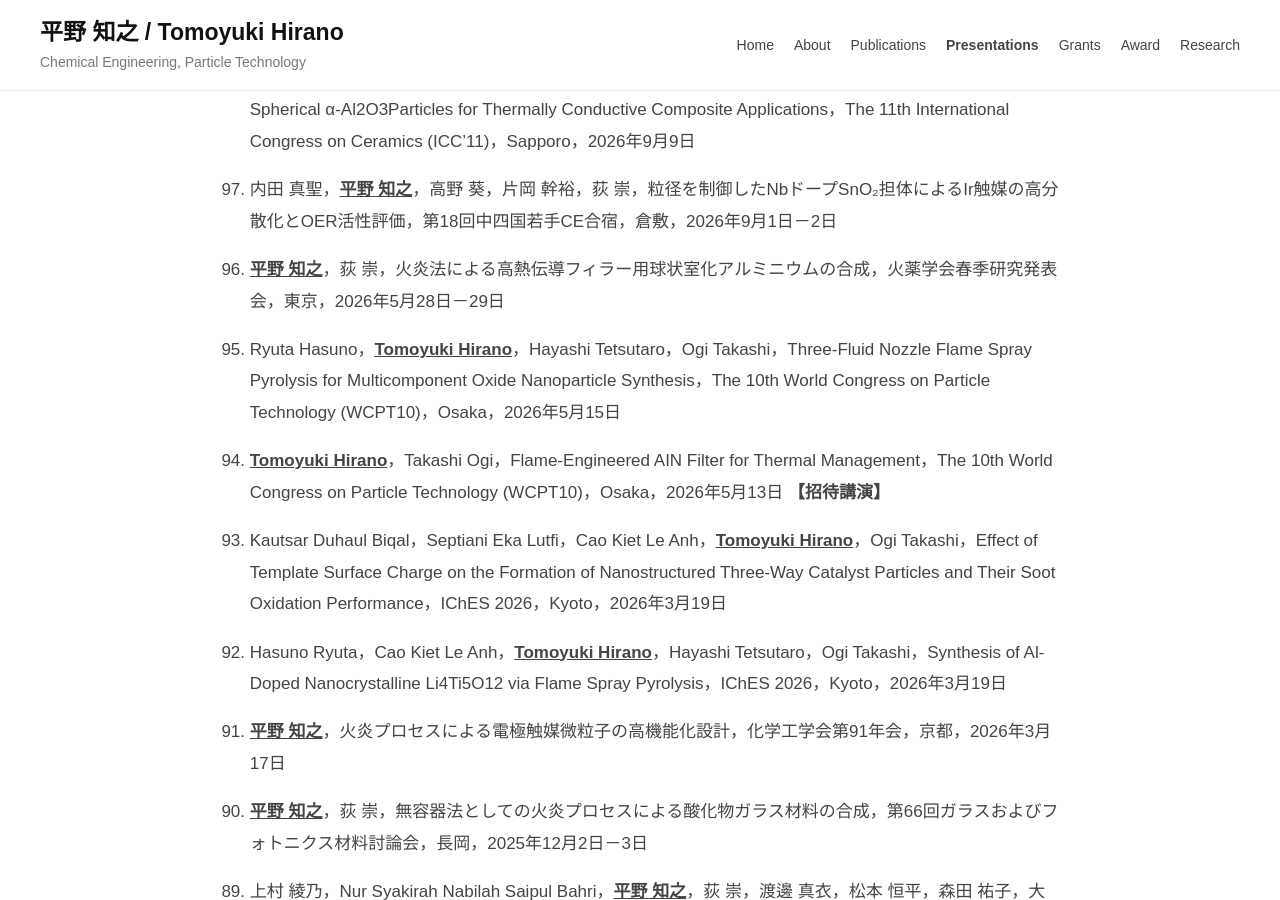
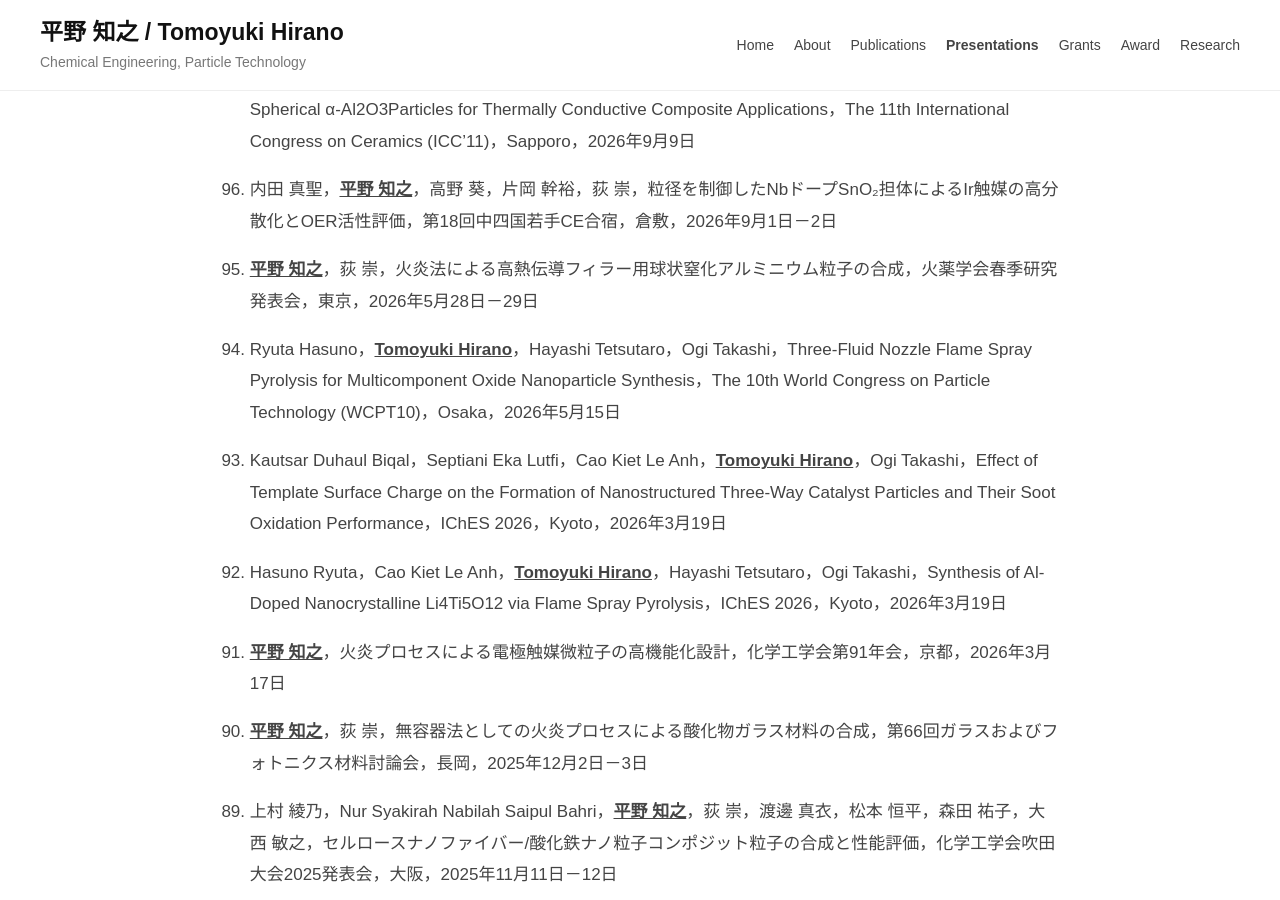
Before and after one commit to tomoyukihirano/tomoyukihirano.github.io, a Jekyll site: the page built from presentations.md, in a window 1280 px wide and 900 px high, scrolled down 1191 px. Built offline with Jekyll 4.4.1, drawn with Linux system fonts in a browser that asks for light colours; some of the changed lines change nothing that is shown.

Commit message:
Verify Japanese presentation title, withhold unverified WCPT10 wording, and fix duplicate record ID

```diff
--- a/_data/presentations/2026.yml
+++ b/_data/presentations/2026.yml
@@ -620,7 +620,7 @@ records:
       person_id: takashi-ogi
     presenter_position: 1
     presenter_evidence: first_listed_author_in_source
-    title_html: "火炎法による高熱伝導フィラー用球状室化アルミニウムの合成"
+    title_html: "火炎法による高熱伝導フィラー用球状窒化アルミニウム粒子の合成"
     conference: "火薬学会春季研究発表会"
     location: "東京"
     dates:
@@ -632,7 +632,16 @@ records:
       precision: conference_dates_as_recorded
     annotations:
       []
-  source_quality_note: "原典表記「室化アルミニウム」は要確認（変更せず保持）"
+  source_quality_note: "研究室一覧の誤記は原典記録に保持。公開題目は火薬学会の公式プログラムで確認した正式題目に修正。"
+  verification:
+    status: verified_against_official_program
+    checked_on: '2026-10-22'
+    source_url: "https://www.jes.or.jp/amr/amr26_sp.html"
+    presentation_number: '21'
+    verified_title: "火炎法による高熱伝導フィラー用球状窒化アルミニウム粒子の合成"
+    presentation_date: '2026-05-29'
+    conference_start: '2026-05-28'
+    conference_end: '2026-05-29'
 - id: pres-0095
   type: presentation
   year: 2026
@@ -687,6 +696,8 @@ records:
     annotations:
       []
 - id: pres-0094
+  public: false
+  publication_status: pending_title_verification
   type: presentation
   year: 2026
   source_order: 14
@@ -731,7 +742,13 @@ records:
       precision: conference_dates_as_recorded
     annotations:
     - 招待講演
-  source_quality_note: "原典表記「AIN Filter」は要確認（変更せず保持）"
+  source_quality_note: "英語題目は未確認のため公開保留。原典の文字列は保持し，推測でAlNやFillerに置き換えない。"
+  verification:
+    status: pending_title_verification
+    checked_on: '2026-10-22'
+    public: false
+    official_program_url: "https://wcpt10.org/program/"
+    note: "公式サイトの招待講演者一覧で本人名は確認済み。題目は未確認。"
 - id: pres-0093
   type: presentation
   year: 2026
@@ -846,7 +863,7 @@ records:
       precision: conference_dates_as_recorded
     annotations:
       []
-- id: pres-0091
+- id: pres-0108
   type: presentation
   year: 2026
   source_order: 17
```
